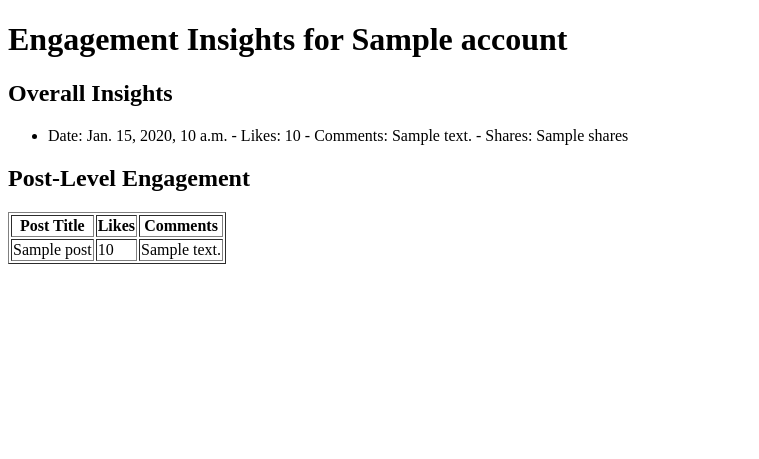
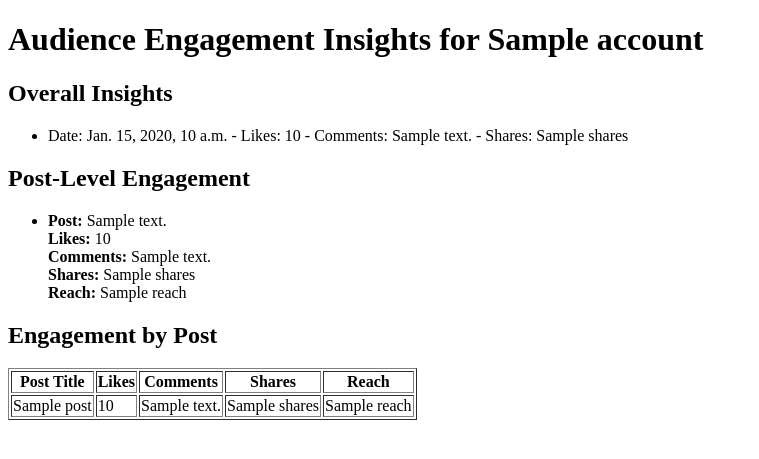
Before and after one commit to goldenjeffempire/Ad_Nexus, a Django app: template ads_nexus/templates/ads_nexus/engagement_insights.html in a window 1280 px wide. Shown: the top 459 px of the page, without its empty margins (0-759 px from the left). Run offline with Django 5.2, Linux system fonts and the light colour scheme; the template is opened without the code that fills it: most values are stand-ins (such as "Sample title", 1, 10 or a date in 2020); parts of the project's set-up code (start-up, migrations or seed data) failed here and were passed over.

Commit message:
Added audience engagement insights feature

```diff
--- a/ads_nexus/templates/ads_nexus/engagement_insights.html
+++ b/ads_nexus/templates/ads_nexus/engagement_insights.html
@@ -6,22 +6,46 @@
     <title>Audience Engagement Insights for {{ account.account_name }}</title>
 </head>
 <body>
-    <h1>Engagement Insights for {{ account.account_name }}</h1>
+    <h1>Audience Engagement Insights for {{ account.account_name }}</h1>
 
     <h2>Overall Insights</h2>
+    {% if insights %}
         <ul>
             {% for insight in insights %}
                 <li>Date: {{ insight.date }} - Likes: {{ insight.likes }} - Comments: {{ insight.comments }} - Shares: {{ insight.shares }}</li>
             {% endfor %}
         </ul>
+    {% else %}
+        <p>No overall engagement insights available.</p>
+    {% endif %}
 
     <h2>Post-Level Engagement</h2>
+    {% if engagement_data %}
+        <ul>
+        {% for data in engagement_data %}
+            <li>
+                <strong>Post:</strong> {{ data.post.post_content }} <br>
+                <strong>Likes:</strong> {{ data.engagement.likes }} <br>
+                <strong>Comments:</strong> {{ data.engagement.comments }} <br>
+                <strong>Shares:</strong> {{ data.engagement.shares }} <br>
+                <strong>Reach:</strong> {{ data.engagement.reach }} <br>
+            </li>
+        {% endfor %}
+        </ul>
+    {% else %}
+        <p>No post-level engagement data available.</p>
+    {% endif %}
+
+    <h2>Engagement by Post</h2>
+    {% if posts %}
         <table border="1">
             <thead>
                 <tr>
                     <th>Post Title</th>
                     <th>Likes</th>
                     <th>Comments</th>
+                    <th>Shares</th>
+                    <th>Reach</th>
                 </tr>
             </thead>
             <tbody>
@@ -30,9 +54,14 @@
                         <td>{{ post.title }}</td>
                         <td>{{ post.likes }}</td>
                         <td>{{ post.comments }}</td>
+                        <td>{{ post.shares }}</td>
+                        <td>{{ post.reach }}</td>
                     </tr>
                 {% endfor %}
             </tbody>
         </table>
+    {% else %}
+        <p>No posts available for detailed engagement analysis.</p>
+    {% endif %}
 </body>
 </html>
--- a/ads_nexus/urls.py
+++ b/ads_nexus/urls.py
@@ -34,4 +34,5 @@ urlpatterns = [
     path('social_media_accounts/', views.social_media_accounts, name='social_media_accounts'),
     path('engagement_insights/<int:account_id>/', views.view_engagement_insights, name='view_engagement_insights'),
     path('schedule_post/<int:account_id>/', views.schedule_post, name='schedule_post'),
+    path('engagement-insights/', views.engagement_insights, name='engagement_insights'),
 ]
```
Also changed, not shown: ads_nexus/models.py (+21 -0 lines), ads_nexus/views.py (+15 -1 lines). Lines whose indentation alone changed are shown as unchanged.
